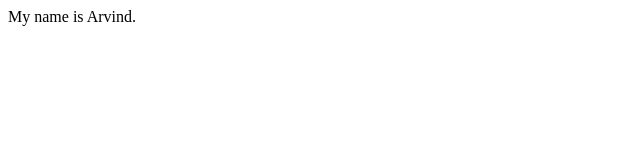
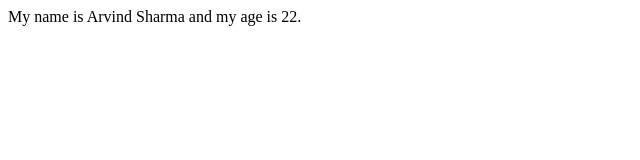
Before and after one commit to aksharma13/learning_repo, a plain HTML site: page page1.html in a window 1280 px wide. Shown: the whole page, without its empty margins (0-640 px from the left). Drawn offline with Linux system fonts and the light colour scheme.

Commit message:
adding more info to page1

```diff
--- a/page1.html
+++ b/page1.html
@@ -1,8 +1,8 @@
 <html>
  <head>
-  <title>title</title>
+  <title>Page1</title>
  </head>
  <body>
-	My name is Arvind.
+	My name is Arvind Sharma and my age is 22.
  </body>
 </html>
```
